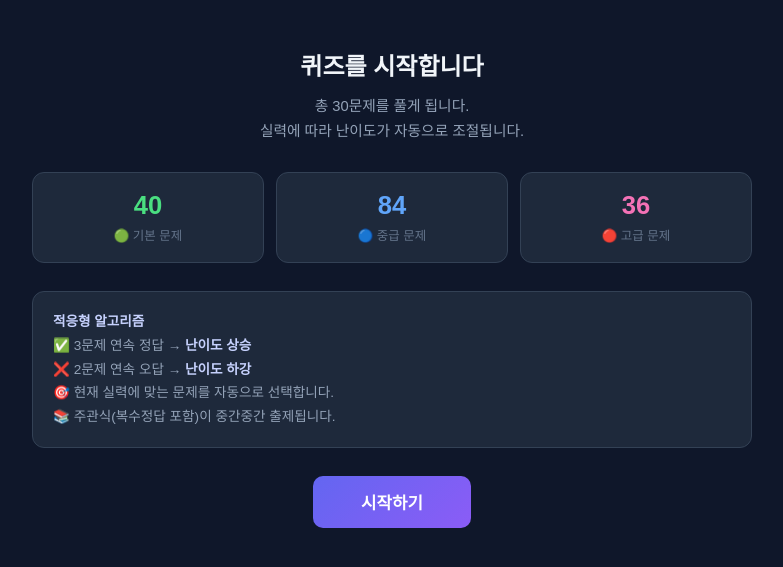
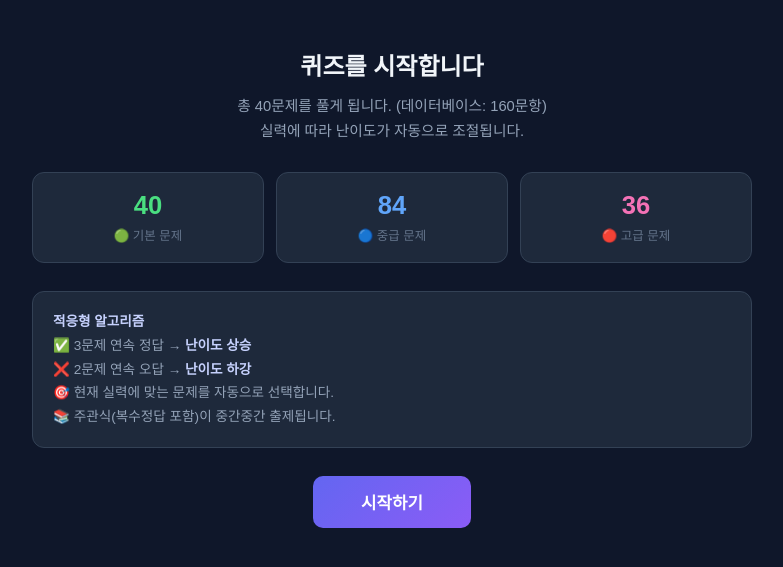
Before and after one commit to caffeinated-nursingstudent/nursing-quiz, a plain HTML site: page quiz/index.html in a window 1280 px wide. Shown: the part 131-698 px from the top of the page, without its empty margins (248-1031 px from the left). Drawn offline with Linux system fonts and the light colour scheme.

Commit message:
Change quiz session length from 30 to 40 questions
Co-Authored-By: Claude Sonnet 4.6 <noreply@anthropic.com>

```diff
--- a/quiz/index.html
+++ b/quiz/index.html
@@ -958,7 +958,7 @@ let state = {
   wrongQuestions: [],
   shuffleMap: null,
 };
-const TOTAL = 30; // 퀴즈당 문제 수
+const TOTAL = 40; // 퀴즈당 문제 수
 const STREAK_UP = 3;
 const STREAK_DOWN = 2;
 
@@ -1065,7 +1065,7 @@ function renderStart(){
 <div class="header"><h1>기본간호학1 적응형 퀴즈</h1><p>8주차 ~ 15주차 · 160문항 데이터베이스</p></div>
 <div class="start">
   <h2>퀴즈를 시작합니다</h2>
-  <p>총 ${TOTAL}문제를 풀게 됩니다.<br>실력에 따라 난이도가 자동으로 조절됩니다.</p>
+  <p>총 ${TOTAL}문제를 풀게 됩니다. (데이터베이스: 160문항)<br>실력에 따라 난이도가 자동으로 조절됩니다.</p>
   <div class="start-grid">
     <div class="start-cell"><div class="start-cell-n n-green">${d1}</div><div class="start-cell-l">🟢 기본 문제</div></div>
     <div class="start-cell"><div class="start-cell-n n-blue">${d2}</div><div class="start-cell-l">🔵 중급 문제</div></div>
```
